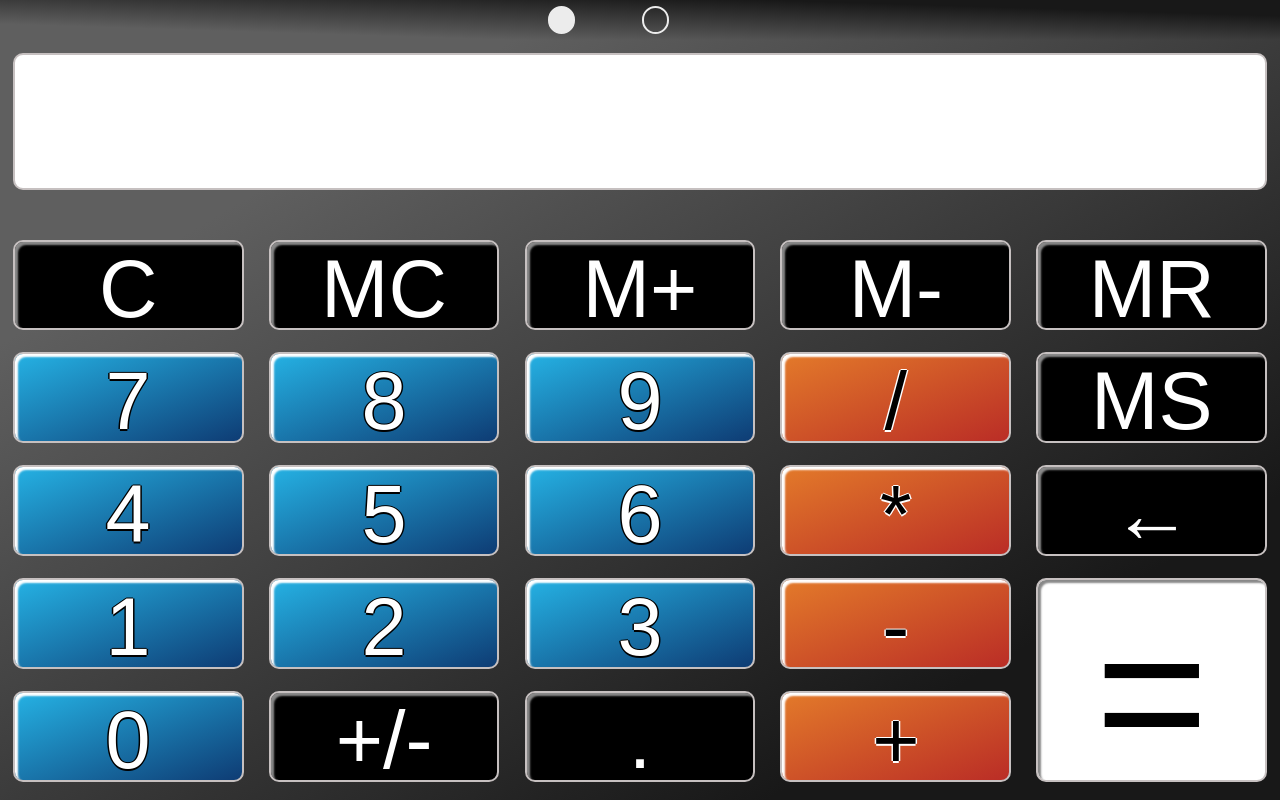
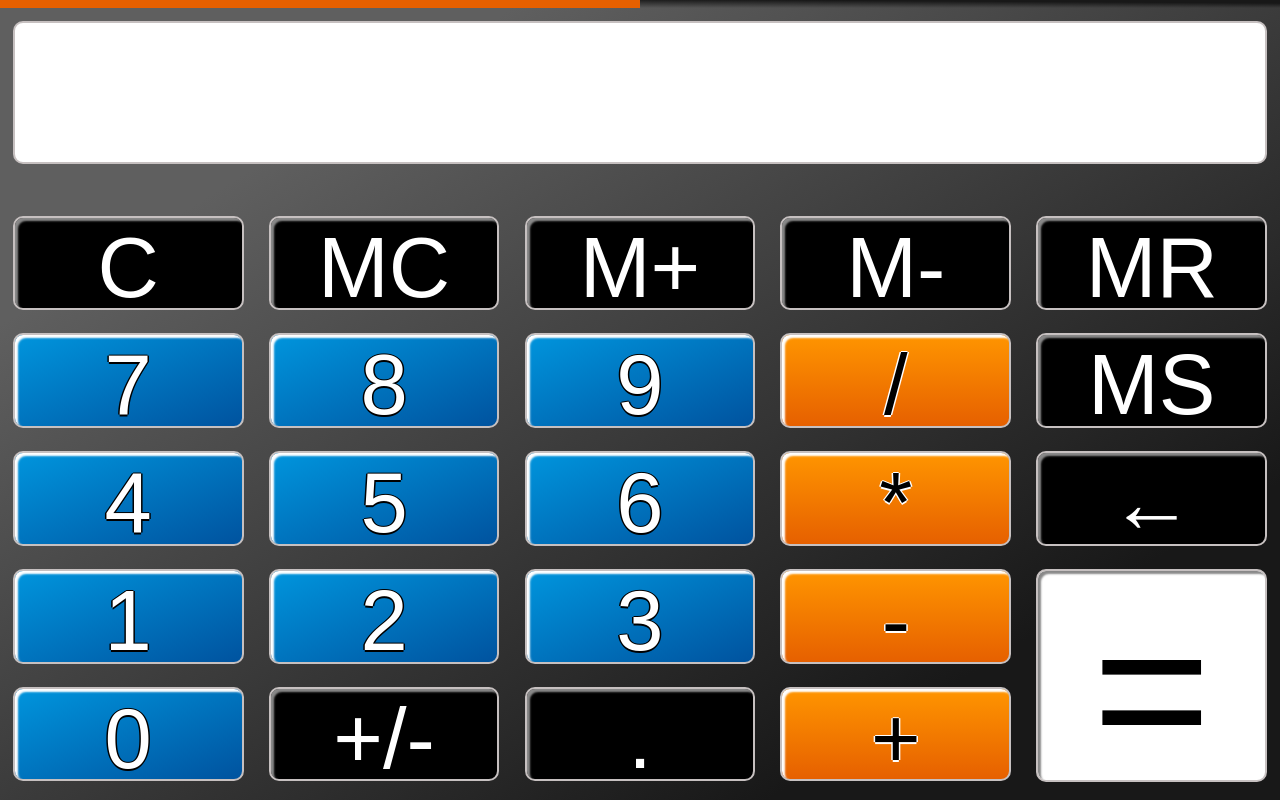
Before and after one commit to 42foobar42/ScientificCalc, a plain HTML site: page ScCalc/index.html in a window 1280 px wide. Drawn offline with Linux system fonts and the light colour scheme.

Commit message:
changed switch between screens

```diff
--- a/ScCalc/css/main.css
+++ b/ScCalc/css/main.css
@@ -9,31 +9,34 @@ div, input {
     -webkit-box-sizing: border-box;
 }
 
+body div#page{
+	z-index:999;
+}
+
 /**************navigation**********************/
 div#Menu{
 	width:100%;
-	padding:0.5%;
-	height:5%;
+	/*padding:0.5%;*/
+	height:1%;
 	background-color: rgb(24,24,24);
-	text-align: center;
 	background-image: linear-gradient(to top right, rgb(95,95,95) 20%, rgb(24,24,24) 80%);
 }
 
 div.menupoint{
 	/*TODO maybe height and with via js*/
 	height:100%;
-	width:20%;
-	border:solid 2px;
+	width:50%;
+	border:none;
 	display: inline-block;
 	border-color: rgb(236,236,236);
-	border-radius: 999px;
-	margin-right:5%;
 	background-color: transparent;
+	float:left;
+	min-height:2px;
 	/*margin-top:10%;*/
 }
 
 div.menupoint.active{
-	background-color: rgb(236,236,236);
+	background-color: rgb(230,96,0);
 }
 
 div.Calculator.active{
@@ -44,7 +47,7 @@ div.Calculator{
 	display: none;
 	width:100%;
 	padding:0.5%;
-	height:95%;
+	height:99%;
 	background-color: rgb(24,24,24);
 	background-image: linear-gradient(to bottom right, rgb(95,95,95) 20%, rgb(24,24,24) 80%);
 }
@@ -265,7 +268,7 @@ body div#page input.numBut{
 	color: rgb(255,255,255);
 	text-shadow: -1.5px 0 black, 0 1.5px black, 1.5px 0 black, 0 -1.5px black;
 	box-shadow: inset  3px 3px 2px #ffffff;
-	background-image: linear-gradient(to bottom right, rgb(37,178,228) 0%, rgb(14,60,116) 100%);
+	background-image: linear-gradient(to bottom right, rgb(0, 149, 221) 0%, rgb( 0, 83, 159) 100%);
 }
 
 div#page input.calcBut{
@@ -289,7 +292,7 @@ div#easyCalc div#EasyNumberPad input.mathOp, div#advancedCalc div#advancedNumber
 	text-shadow: -1.5px 0 white, 0 1.5px white, 1.5px 0 white, 0 -1.5px white;
 	color:rgb(0,0,0);
 	box-shadow: inset  3px 3px 2px #ffffff;
-	background-image: linear-gradient(to bottom right, rgb(227,122,42) 0%, rgb(186,45,38) 100%);
+	background-image: linear-gradient(#FF9500, #E66000);
 }
 
 div#easyCalc div#EasyNumberPad  input#Button_Equals, div#advancedCalc div#advancedNumberPad  input#AButton_Equals{
--- a/ScCalc/js/main.js
+++ b/ScCalc/js/main.js
@@ -14,21 +14,24 @@ function buttonFunctionality(){
 	// function swipeHandler( event ){
 		// $( event.target ).addClass( "swipe" );
 	// }
-	$("div#Menu").wipetouch({
-	  tapToClick: true, // if user taps the screen, triggers a click event
+	$("body").wipetouch({
+	  tapToClick: false, // if user taps the screen, triggers a click event
 	  wipeLeft: function(result) { changeMenu(0); },
 	  wipeRight: function(result) { changeMenu(1); }
+
 	});
-
-	$( "div#Menu div.menupoint" ).click(function() {
-		var clickedMenu = $(this).attr('id');
-		//var index = menus.indexOf(clickedMenu);
-		$('div#Menu div.menupoint').removeClass('active');
-		$('div#Menu div#'+ clickedMenu).addClass("active");
-		$('div#page div.Calculator').removeClass('active');
-		$('div#page div#'+ clickedMenu.replace(/_/g,"")).addClass('active');
-		makeFontSize();
-	});
+	makeFontSize();
+	// $( "div#page" ).click(function() {
+		// console.log();
+		// var clickedMenu = $(this).attr('id');
+		// //$('div#Menu div.menupoint.active').attr('id');
+		// //var index = menus.indexOf(clickedMenu);
+		// $('div#Menu div.menupoint').removeClass('active');
+		// $('div#Menu div#'+ clickedMenu).addClass("active");
+		// $('div#page div.Calculator').removeClass('active');
+		// $('div#page div#'+ clickedMenu.replace(/_/g,"")).addClass('active');
+		// makeFontSize();
+	// });
 
 }
 
@@ -69,8 +72,8 @@ function isErrorInLastOperation(){
 }
 
 function displayCorrections(){
-	var heightEle = $("div#Menu div.menupoint").height();
-	$("div#Menu div.menupoint").width(heightEle);
+	//var heightEle = $("div#Menu div.menupoint").height();
+	//$("div#Menu div.menupoint").width(heightEle);
 }
 
 function isButtonOperation(Button){
```
